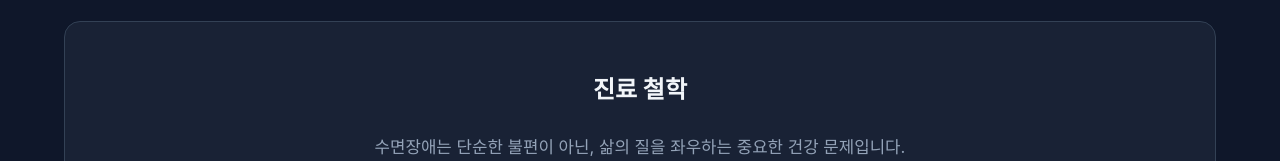
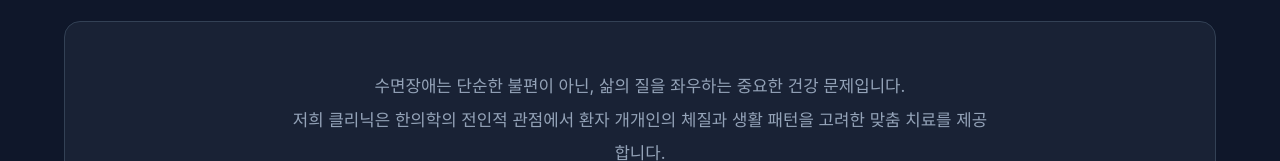
Before and after one commit to sunny94-git/sleep-clinic, a Next.js app: page /about in a window 1280 px wide. Shown: the part 426-587 px from the top of the page. Built offline with nearby package versions, Linux system fonts and the light colour scheme; no server answers; a web font is replaced by a local one.

Commit message:
Update page.tsx
소개 탭 수정

```diff
--- a/src/app/about/page.tsx
+++ b/src/app/about/page.tsx
@@ -2,7 +2,7 @@ import type { Metadata } from 'next';
 
 export const metadata: Metadata = {
   title: '클리닉 소개',
-  description: '원광대학교 광주한방병원 수면장애클리닉 소개 — 진료 철학, 전문 분야, 치료 과정을 안내합니다.',
+  description: '원광대학교 광주한방병원 수면장애클리닉 소개 — 전문 분야, 치료 과정을 안내합니다.',
 };
 
 const TREATMENTS = [
@@ -52,7 +52,6 @@ export default function AboutPage() {
       <section style={{ padding: '80px 24px' }}>
         <div className="section-container">
           <div className="glass-card" style={{ padding: '48px 40px', textAlign: 'center' }}>
-            <h2 style={{ fontSize: '1.5rem', fontWeight: 700, marginBottom: 20 }}>진료 철학</h2>
             <p style={{ color: 'var(--color-text-secondary)', fontSize: '1.05rem', lineHeight: 2, maxWidth: 700, margin: '0 auto' }}>
               수면장애는 단순한 불편이 아닌, 삶의 질을 좌우하는 중요한 건강 문제입니다.<br />
               저희 클리닉은 한의학의 전인적 관점에서 환자 개개인의 체질과 생활 패턴을 고려한 맞춤 치료를 제공합니다.<br />
```
